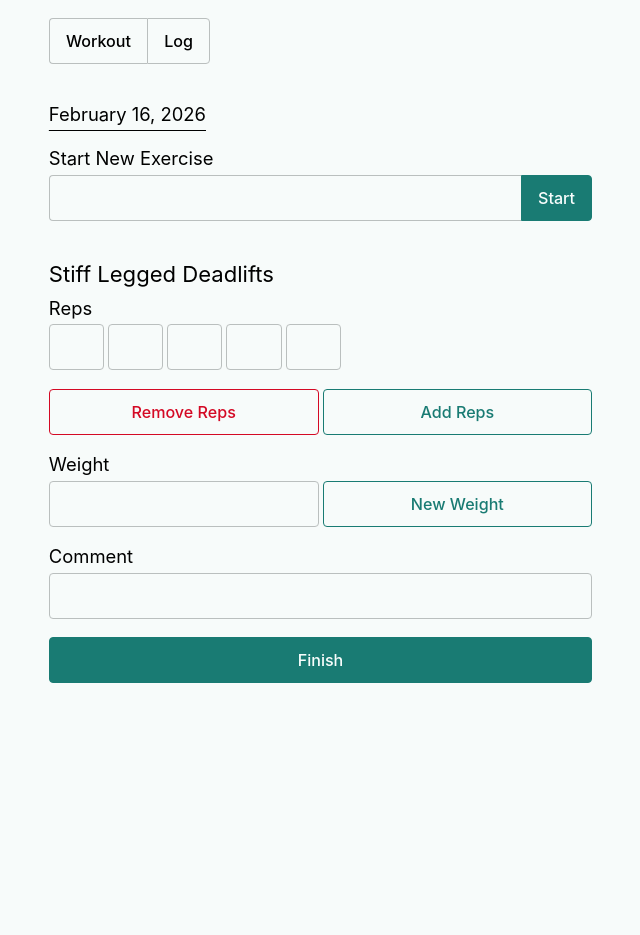
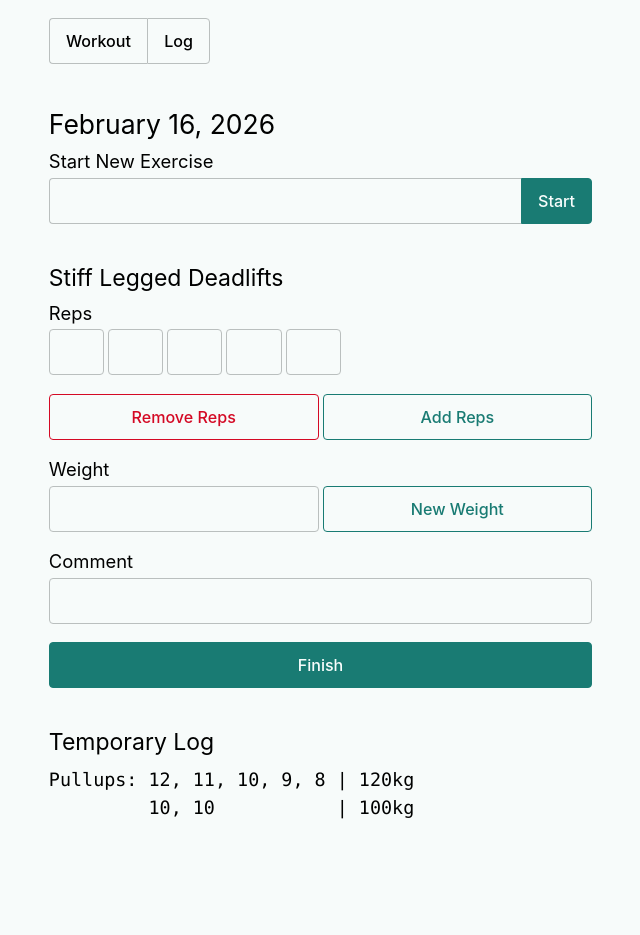
Before and after one commit to MilanVlaski/workout-logger, a plain HTML site: page index.html in a window 1280 px wide. Shown: the whole page, without its empty margins (312-952 px from the left). Before the commit the page ends 800 px from the top, so only its background shows below. Drawn offline with Linux system fonts and the light colour scheme.

Commit message:
feat: monospace font

```diff
--- a/assets/css/common.css
+++ b/assets/css/common.css
@@ -19,7 +19,8 @@ h6,
 p,
 dl,
 dt,
-dd {
+dd ,
+pre {
     margin: 0;
     padding: 0;
 }
@@ -53,9 +54,13 @@ summary {
 
 /* Typography - Spacing*/
 
-p, ul, ol {
+p, ul, ol, pre {
     line-height: 1.5;
     margin-block-end: var(--input-spacing);
+}
+
+code, kbd, samp, pre {
+    font-family: Consolas, 'Liberation Mono', Menlo, monospace;
 }
 
 h1,
--- a/assets/css/workout.css
+++ b/assets/css/workout.css
@@ -11,14 +11,12 @@
     width: 100%;
 }
 
-article > p {
-    margin-block: 1rem;
-    text-decoration: underline;
-    text-underline-offset: 0.5rem;
+h1 {
+    font-size: 1.44rem;
 }
 
 h2 {
-    font-size: 1.2rem;
+    font-size: 1.25rem;
 }
 
 
--- a/index.html
+++ b/index.html
@@ -20,7 +20,7 @@
 
         <article class="container workout">
 
-            <p>February 16, 2026</p>
+            <h1>February 16, 2026</h2>
 
             <section class="current-workout">
                 <label for="start-exercise">Start New Exercise</label>
@@ -58,16 +58,27 @@
                         <button style="vertical-align: baseline;" class="primary outline">New Weight</button>
                     </div>
 
-                    <label for="comment">Comment</label>
-                    <input type="text" id="comment">
+                </div>
 
-                    <button type="submit" style="width: 100%;" class="primary ">Finish</button>
-                </div>
+                <label for="comment">Comment</label>
+
+                <input type="text" id="comment">
+                <button type="submit" style="width: 100%;" class="primary ">Finish</button>
+
             </section>
             <!-- <section class="separate-buttons">
                 <button class="danger">Clear</button>
                 <button class="primary outline">Finish</button>
             </section> -->
+            <section>
+                <h2>Temporary Log</h2>
+                <pre class="exercise-log" contenteditable style="text-wrap: wrap;">
+Pullups: 12, 11, 10, 9, 8 | 120kg
+         10, 10           | 100kg
+                    <!-- Formatted content editable text might be the most beautiful, and most versatile...-->
+                    </span>
+                </div>
+            </section>
         </article>
 
     </main>
```
